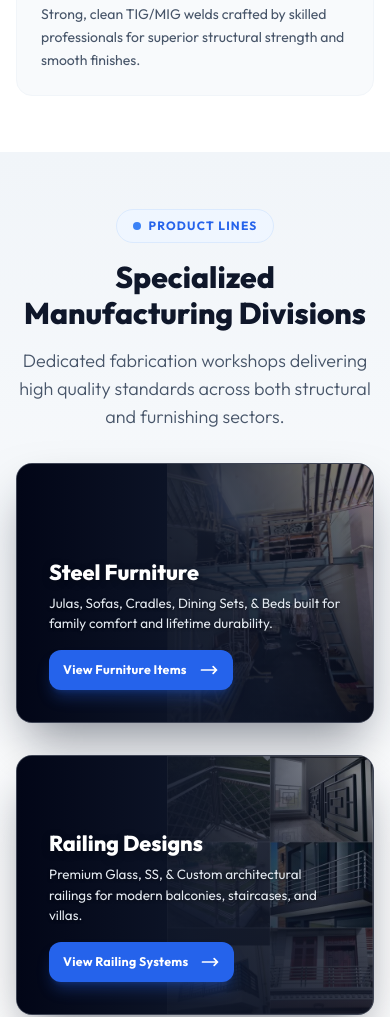
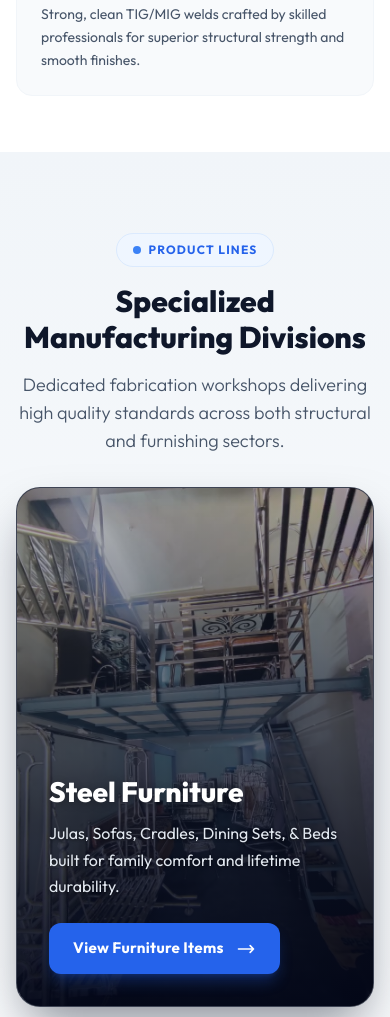
Before and after one commit to ayush9426/shivsteelfurniture, a website: page new-shivsteel/index.html in a window 390 px wide. Shown: the part 2099-3116 px from the top of the page. Drawn offline with nearby package versions, Linux system fonts and the light colour scheme; a web font is replaced by a local one.

```diff
--- a/new-shivsteel/index.html
+++ b/new-shivsteel/index.html
@@ -396,7 +396,7 @@
 
 
     <!-- Manufacturing Divisions -->
-    <section class="py-14 bg-gradient-to-b from-slate-100 to-white">
+    <section id="divisions" class="py-20 md:py-28 bg-gradient-to-b from-slate-100 to-white scroll-mt-24">
 
       <div class="container mx-auto px-4 md:px-6">
 
--- a/new-shivsteel/styles.css
+++ b/new-shivsteel/styles.css
@@ -24,7 +24,11 @@ body {
 }
 
 html {
-  scroll-padding-top: 96px;
+  scroll-padding-top: 100px;
+}
+
+section {
+  scroll-margin-top: 100px;
 }
 
 button,
@@ -88,12 +92,24 @@ textarea:focus-visible {
 
 /* Home division cards */
 .division-card {
-  min-height: 380px;
+  min-height: 520px;
   border-radius: 24px;
   border: 1px solid rgba(203, 213, 225, 0.3);
   background: #020617;
   box-shadow: 0 25px 50px -12px rgba(15, 23, 42, 0.5);
   transition: transform 0.4s cubic-bezier(0.34, 1.56, 0.64, 1), box-shadow 0.4s ease;
+}
+
+@media (min-width: 640px) {
+  .division-card {
+    min-height: 580px;
+  }
+}
+
+@media (min-width: 1024px) {
+  .division-card {
+    min-height: 640px;
+  }
 }
 
 .division-card:hover {
@@ -180,47 +196,6 @@ textarea:focus-visible {
 }
 
 @media (max-width: 640px) {
-  .division-card {
-    min-height: 260px;
-    border-radius: 16px;
-  }
-
-  .division-card-img {
-    width: 58%;
-    left: auto;
-    object-position: center;
-    opacity: 0.96;
-  }
-
-  .division-card-overlay {
-    background:
-      linear-gradient(90deg, rgba(2, 6, 23, 0.94) 0%, rgba(15, 23, 42, 0.88) 48%, rgba(15, 23, 42, 0.32) 100%),
-      linear-gradient(0deg, rgba(2, 6, 23, 0.75) 0%, rgba(2, 6, 23, 0.08) 100%);
-  }
-
-  .division-card-content {
-    padding: 24px 22px;
-    max-width: 70%;
-  }
-
-  .division-card-title {
-    font-size: 1.35rem;
-    margin-bottom: 8px;
-  }
-
-  .division-card-text {
-    font-size: 0.84rem;
-    line-height: 1.55;
-    margin-bottom: 16px;
-  }
-
-  .division-card-cta {
-    min-height: 40px;
-    padding: 0 14px;
-    font-size: 0.78rem;
-    white-space: nowrap;
-  }
-
   .floating-whatsapp {
     right: 1rem;
     bottom: 1rem;
```
Also changed, not shown: new-shivsteel/tailwind-output.css.
